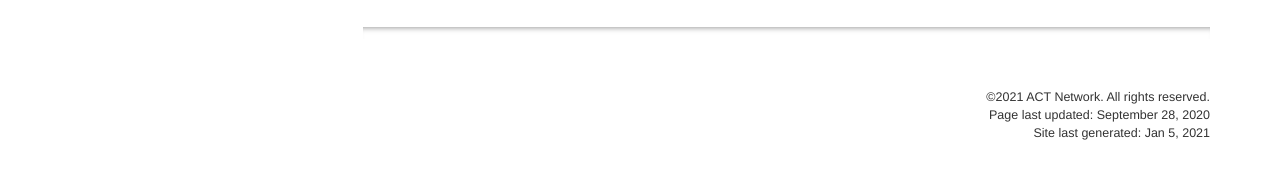
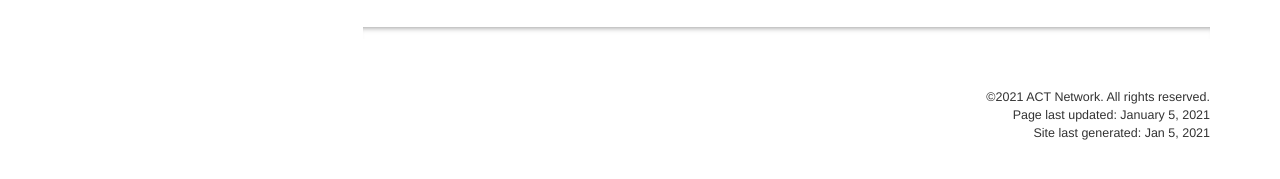
Before and after one commit to dbmi-pitt/ACT-Network, a Jekyll site: the page built from pages/mydoc/shrine.md, in a window 1280 px wide and 900 px high, scrolled down 1268 px. Shown: the part 697-876 px from the top of the window. Built offline with Jekyll 4.4.1, drawn with Linux system fonts in a browser that asks for light colours; comment, search, counter and statistics services are not loaded.

Commit message:
Update shrine.md

```diff
--- a/pages/mydoc/shrine.md
+++ b/pages/mydoc/shrine.md
@@ -1,6 +1,6 @@
 ---
 title: SHRINE Resources
-last_updated: September 28, 2020
+last_updated: January 5, 2021
 keywords: SHRINE, 3.0
 summary: "In September 2020, the ACT Network transitioned to from SHRINE 2.0.0 to SHRINE 3.0.0, which includes a new webclient. Researchers can expect a more streamlined interface design that is more intuitive for novice end users, although the legacy webclient will remain available."
 sidebar: mydoc_sidebar
```
